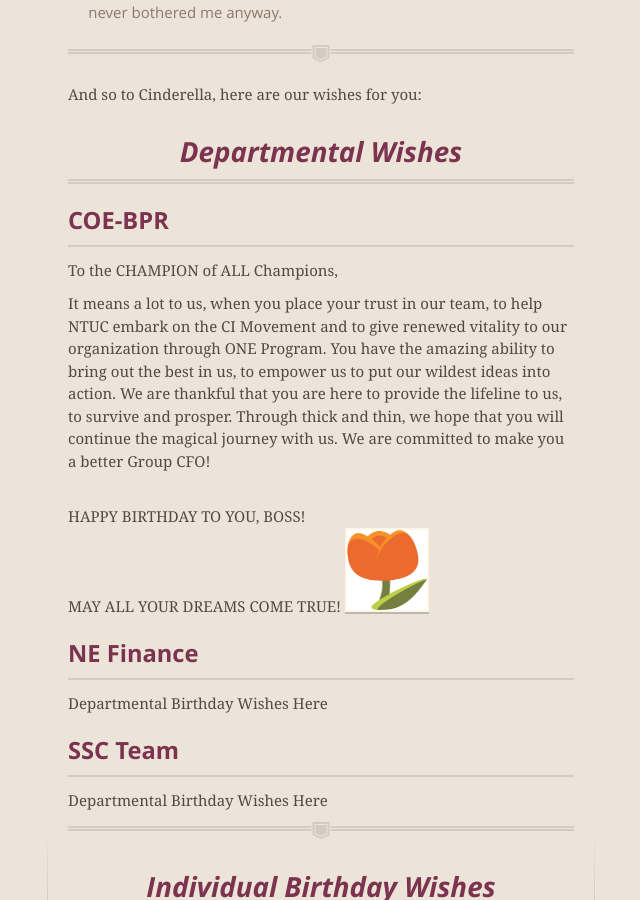
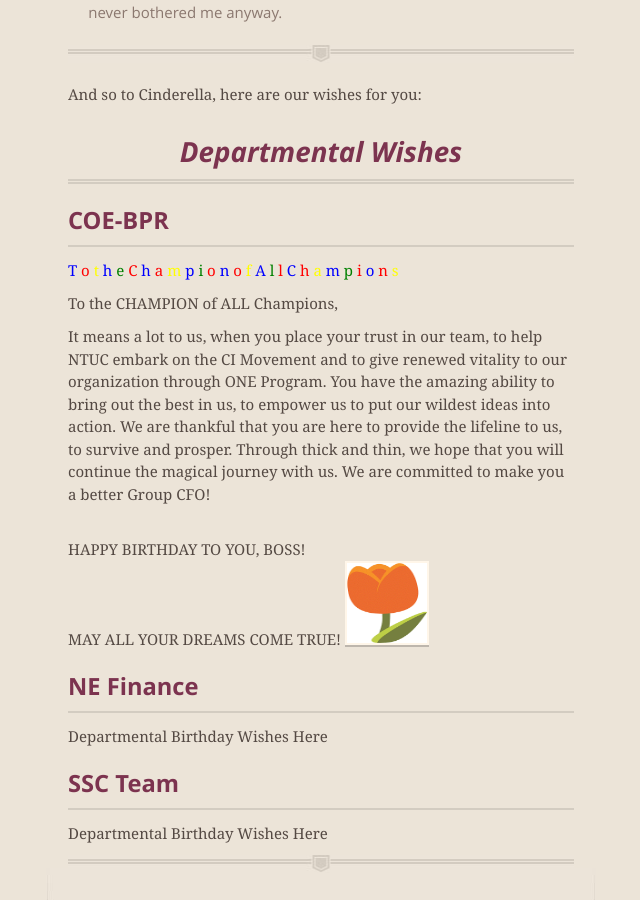
Before and after one commit to projectcinderella/projectcinderella.github.io, a Jekyll site: the page built from index.md, in a window 1280 px wide and 900 px high, scrolled down 3908 px. Shown: the whole window, without its empty margins (319-959 px from the left). Built offline with Jekyll 4.4.1, drawn with Linux system fonts in a browser that asks for light colours; comment, search, counter and statistics services are not loaded.

Commit message:
Update index.md

```diff
--- a/index.md
+++ b/index.md
@@ -54,6 +54,37 @@ And so to Cinderella, here are our wishes for you:
 ## Departmental Wishes
 
 #### COE-BPR
+<p>
+  <span style='color: blue'>T</span>
+  <span style='color: red'>o </span>
+  <span style='color: yellow'>t</span>
+  <span style='color: blue'>h</span>
+  <span style='color: green'>e </span>
+  <span style='color: red'>C</span>
+  <span style='color: blue'>h</span>
+  <span style='color: red'>a</span>
+  <span style='color: yellow'>m</span>
+  <span style='color: blue'>p</span>
+  <span style='color: green'>i </span>
+  <span style='color: red'>o</span>
+  <span style='color: blue'>n </span>
+  <span style='color: red'>o</span>
+  <span style='color: yellow'>f </span>
+  <span style='color: blue'>A</span>
+  <span style='color: green'>l</span>
+  <span style='color: red'>l </span>
+  <span style='color: blue'>C</span>
+  <span style='color: red'>h</span>
+  <span style='color: yellow'>a</span>
+  <span style='color: blue'>m</span>
+  <span style='color: green'>p</span>
+  <span style='color: red'>i</span>
+  <span style='color: blue'>o</span>
+  <span style='color: red'>n</span>
+  <span style='color: yellow'>s</span>
+</p>
+
+
 <p><b>To the CHAMPION of ALL Champions,</b></p>
 It means a lot to us, when you place your trust in our team, to help NTUC embark on the CI Movement and to give renewed vitality to our organization through ONE Program. You have the amazing ability to bring out the best in us, to empower us to put our wildest ideas into action.  We are thankful that you are here to provide the lifeline to us, to survive and prosper. Through thick and thin, we hope that you will continue the magical journey with us. We are committed to make you a better Group CFO!
 <p><b>
```
